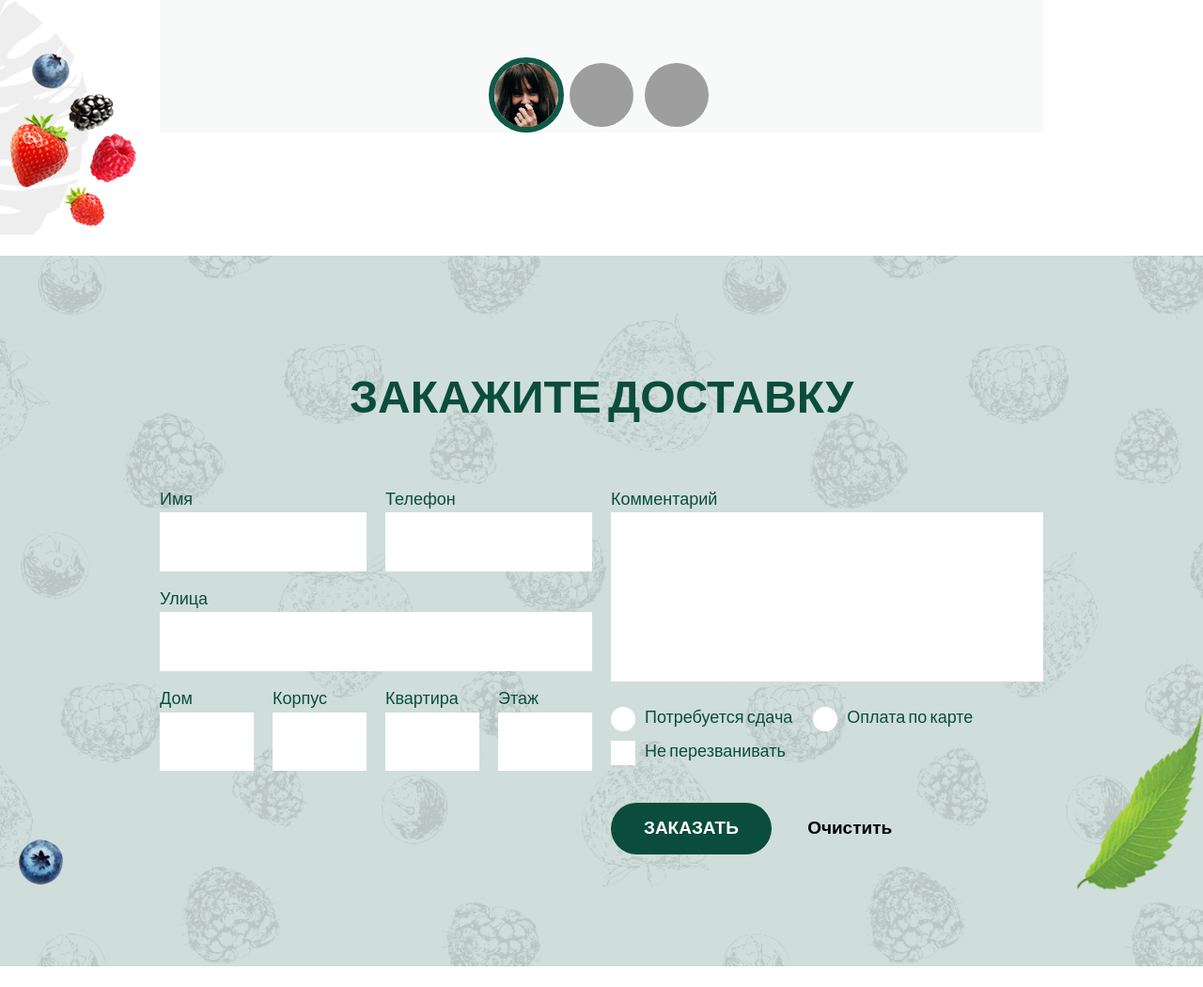
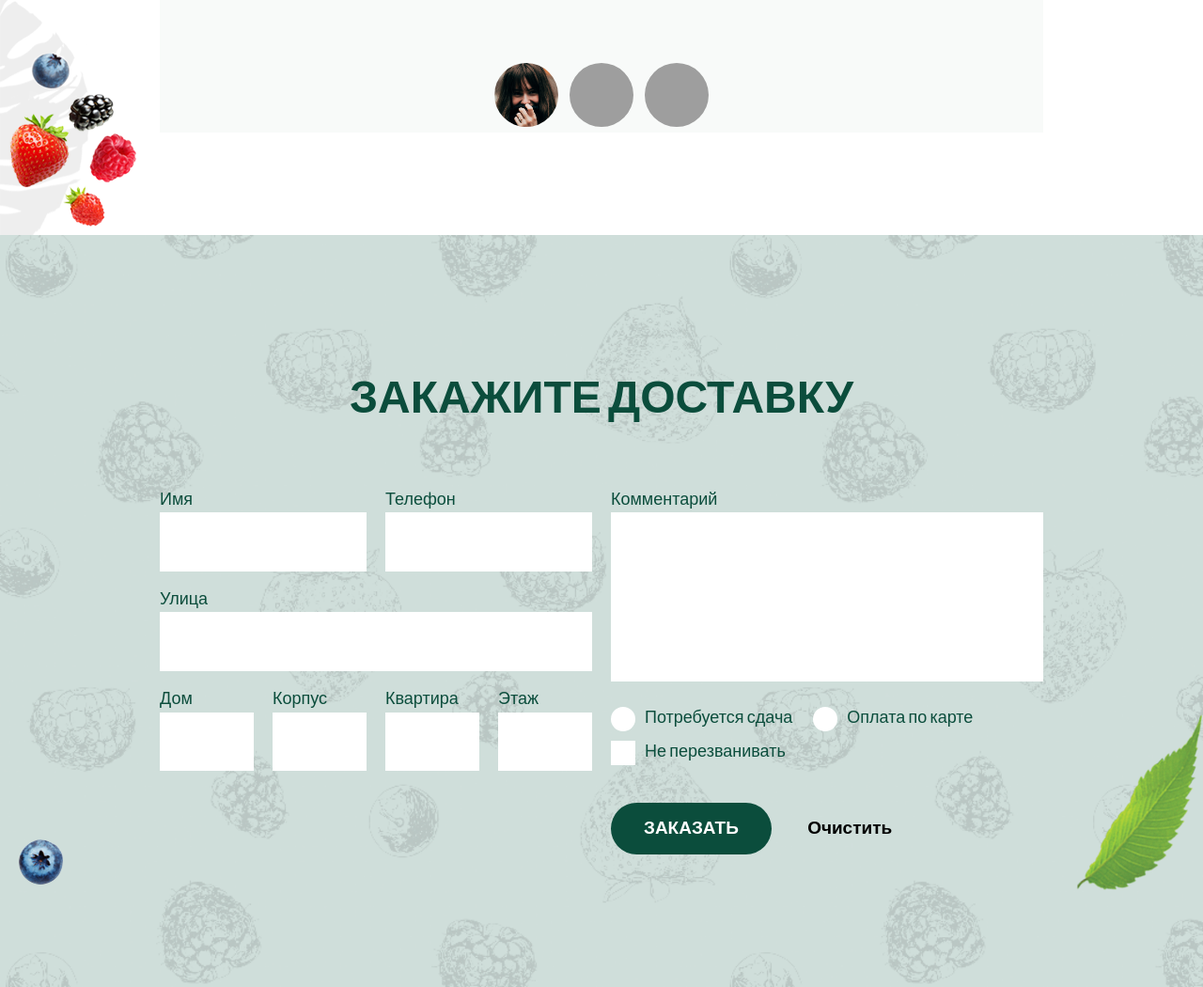
Before and after one commit to george-tsopozidis/CHOCCO, a plain HTML site: page index.html in a window 1280 px wide. Shown: the part 2150-3200 px from the top of the page at 94% size. Drawn offline with Linux system fonts and the light colour scheme; grey boxes are pictures that could not be loaded.

Commit message:
Changes all fixed

```diff
--- a/index.html
+++ b/index.html
@@ -220,12 +220,12 @@
                   <img src="./image/photo-1458890715264-db84f7c6ef13.png" alt="photo1" class="interactive-avatar__img">
                 </a>
               </li>
-              <li class="reviews__switcher-item interactive-avatar">
+              <li class="reviews__switcher-item interactive-avatar interactive-avatar--active">
                 <a href="#" class="interactive-avatar__link">
                   <img src="./image/reviews/photo2.jpg" alt="photo1" class="interactive-avatar__img">
                 </a>
               </li>
-              <li class="reviews__switcher-item interactive-avatar">
+              <li class="reviews__switcher-item interactive-avatar interactive-avatar--active">
                 <a href="#" class="interactive-avatar__link">
                   <img src="./image/reviews/photo3.jpg" alt="photo1" class="interactive-avatar__img">
                 </a>
--- a/sass/form.scss
+++ b/sass/form.scss
@@ -14,6 +14,10 @@
 .form__row {
   display: flex;
   margin-bottom: 18px;
+
+  &:last-child {
+    margin-bottom: 0;
+  }
 }
 
 .form__block {
--- a/sass/interactive-avatar.scss
+++ b/sass/interactive-avatar.scss
@@ -6,7 +6,7 @@
   overflow: hidden;
   position: relative;
 
-  &--active {
+  &--active:hover {
     border-color: #0f5a47;
   }
 }
--- a/sass/order-section.scss
+++ b/sass/order-section.scss
@@ -1,6 +1,6 @@
 .order-section {
   background: url("../image/паттерн.png") center center no-repeat;
-  background-size: 100%;
+  background-size: cover;
   position: relative;
 
   &::before {
```
Also changed, not shown: css/main.css, 1 other file.
